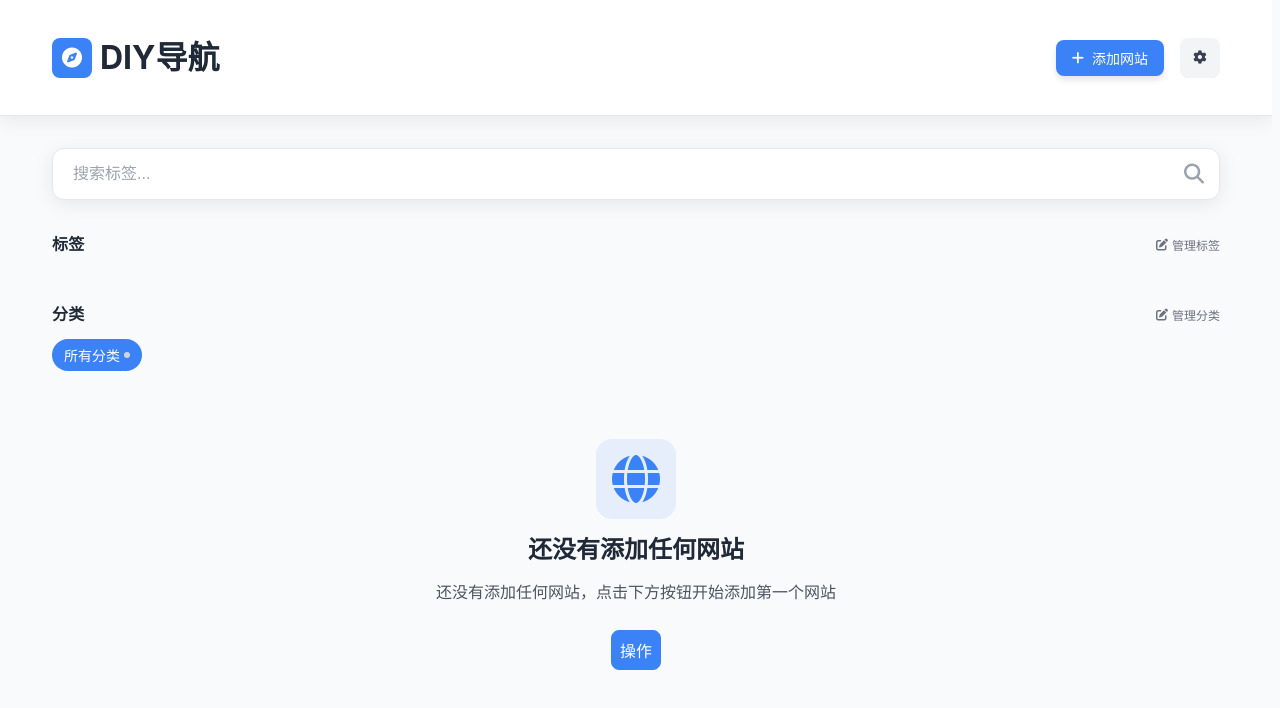
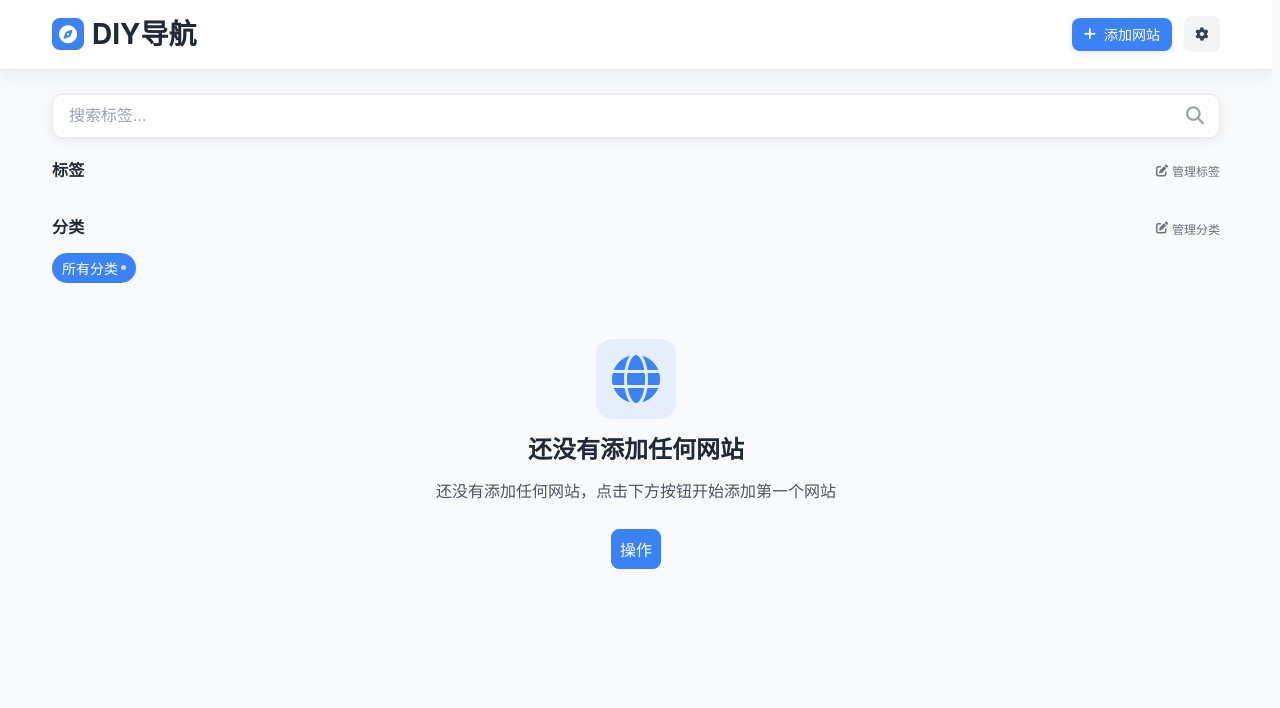
Before and after one commit to slightlee/diy-nav-web, a Vue app: page / in a window 1280 px wide. Shown: the top 708 px of the page. Built offline with nearby package versions, Linux system fonts and the light colour scheme.

Commit message:
style(AppLayout): 调整组件内边距和尺寸样式以优化视觉层次

```diff
--- a/src/components/AppLayout.vue
+++ b/src/components/AppLayout.vue
@@ -451,7 +451,7 @@ onUnmounted(() => {
 .header-content {
   max-width: 1200px;
   margin: 0 auto;
-  padding: 2rem 1rem;
+  padding: 0.75rem 1rem;
   display: flex;
   justify-content: space-between;
   align-items: center;
@@ -464,19 +464,19 @@ onUnmounted(() => {
 }
 
 .logo-icon {
-  width: 40px;
-  height: 40px;
+  width: 32px;
+  height: 32px;
   border-radius: 8px;
   background-color: #3B82F6;
   color: white;
   display: flex;
   align-items: center;
   justify-content: center;
-  font-size: 1.25rem;
+  font-size: 1.125rem;
 }
 
 .app-title {
-  font-size: clamp(1.5rem, 3vw, 2rem);
+  font-size: clamp(1.25rem, 2.5vw, 1.75rem);
   font-weight: bold;
   color: #1F2937;
   margin: 0;
@@ -485,14 +485,14 @@ onUnmounted(() => {
 .header-actions {
   display: flex;
   align-items: center;
-  gap: 1rem;
+  gap: 0.75rem;
 }
 
 .add-site-btn {
   background-color: #3B82F6;
   color: white;
   border: none;
-  padding: 0.5rem 1rem;
+  padding: 0.4rem 0.75rem;
   border-radius: 8px;
   display: flex;
   align-items: center;
@@ -501,11 +501,11 @@ onUnmounted(() => {
   font-weight: 500;
   cursor: pointer;
   transition: all 0.2s ease-in-out;
-  box-shadow: 0 4px 6px rgba(0, 0, 0, 0.1);
+  box-shadow: 0 2px 6px rgba(0, 0, 0, 0.1);
 
   &:hover {
     background-color: #2563EB;
-    box-shadow: 0 6px 8px rgba(0, 0, 0, 0.15);
+    box-shadow: 0 3px 8px rgba(0, 0, 0, 0.15);
     transform: translateY(-1px);
   }
 }
@@ -515,8 +515,8 @@ onUnmounted(() => {
 }
 
 .settings-btn {
-  width: 40px;
-  height: 40px;
+  width: 36px;
+  height: 36px;
   border-radius: 8px;
   background-color: #F3F4F6;
   border: none;
@@ -540,7 +540,7 @@ onUnmounted(() => {
   width: 192px;
   background-color: white;
   border-radius: 8px;
-  box-shadow: 0 10px 25px rgba(0, 0, 0, 0.15);
+  box-shadow: 0 8px 20px rgba(0, 0, 0, 0.12);
   padding: 8px 0;
   z-index: 50;
 }
@@ -575,7 +575,7 @@ onUnmounted(() => {
 // 主内容区域样式
 .main-content {
   flex: 1;
-  padding: 2rem 0;
+  padding: 1.5rem 0;
 }
 
 .container {
@@ -586,28 +586,28 @@ onUnmounted(() => {
 
 // 搜索区域样式
 .search-section {
-  margin-bottom: 2rem;
+  margin-bottom: 1.25rem;
 }
 
 .search-container {
   position: relative;
-  margin-bottom: 2rem;
+  margin-bottom: 1rem;
 }
 
 .search-input {
   width: 100%;
-  padding: 1rem 3rem 1rem 1.25rem;
+  padding: 0.75rem 2.75rem 0.75rem 1rem;
   border: 1px solid #E5E7EB;
-  border-radius: 12px;
+  border-radius: 10px;
   font-size: 1rem;
   background-color: white;
-  box-shadow: 0 4px 20px rgba(0, 0, 0, 0.08);
+  box-shadow: 0 2px 12px rgba(0, 0, 0, 0.08);
   transition: all 0.2s ease-in-out;
 
   &:focus {
     outline: none;
     border-color: #3B82F6;
-    box-shadow: 0 0 0 3px rgba(59, 130, 246, 0.1), 0 4px 20px rgba(0, 0, 0, 0.08);
+    box-shadow: 0 0 0 2px rgba(59, 130, 246, 0.12), 0 2px 12px rgba(0, 0, 0, 0.08);
   }
 
   &::placeholder {
@@ -623,7 +623,7 @@ onUnmounted(() => {
   background: none;
   border: none;
   color: #9CA3AF;
-  font-size: 1.25rem;
+  font-size: 1.125rem;
   cursor: pointer;
   transition: color 0.2s;
 
@@ -634,7 +634,7 @@ onUnmounted(() => {
 
 // 标签筛选样式
 .tag-filter-section {
-  margin-top: 2rem;
+  margin-top: 1.25rem;
 }
 
 .filter-header {
@@ -692,7 +692,7 @@ onUnmounted(() => {
 .filter-actions {
   display: flex;
   align-items: center;
-  gap: 12px;
+  gap: 8px;
 }
 
 .clear-tags-btn {
@@ -717,11 +717,11 @@ onUnmounted(() => {
 .tag-list {
   display: flex;
   flex-wrap: wrap;
-  gap: 8px;
+  gap: 6px;
 }
 
 .tag-item {
-  padding: 6px 12px;
+  padding: 5px 10px;
   border-radius: 9999px;
   font-size: 0.875rem;
   border: 1px solid transparent;
@@ -742,7 +742,7 @@ onUnmounted(() => {
   }
 
   .tag-remove-icon {
-    margin-left: 4px;
+    margin-left: 3px;
     font-size: 0.75rem;
     opacity: 0.7;
     transition: opacity 0.2s;
@@ -755,17 +755,17 @@ onUnmounted(() => {
 
 // 分类筛选样式
 .category-section {
-  margin-bottom: 1.5rem;
+  margin-bottom: 1.25rem;
 }
 
 .category-list {
   display: flex;
   flex-wrap: wrap;
-  gap: 8px;
+  gap: 6px;
 }
 
 .category-tag {
-  padding: 6px 12px;
+  padding: 5px 10px;
   border-radius: 9999px;
   font-size: 0.875rem;
   background-color: #F3F4F6;
@@ -786,9 +786,9 @@ onUnmounted(() => {
   }
 
   .dot {
-    margin-left: 4px;
-    width: 6px;
-    height: 6px;
+    margin-left: 3px;
+    width: 5px;
+    height: 5px;
     border-radius: 50%;
     background-color: #D1D5DB;
 
@@ -802,8 +802,8 @@ onUnmounted(() => {
 .website-grid {
   display: grid;
   grid-template-columns: repeat(auto-fill, minmax(280px, 1fr));
-  gap: 1rem;
-  margin-bottom: 2rem;
+  gap: 0.875rem;
+  margin-bottom: 1.5rem;
 
   @media (min-width: 640px) {
     grid-template-columns: repeat(auto-fill, minmax(280px, 1fr));
@@ -811,13 +811,13 @@ onUnmounted(() => {
 
   @media (min-width: 768px) {
     grid-template-columns: repeat(auto-fill, minmax(280px, 1fr));
-    gap: 1rem;
+    gap: 0.875rem;
   }
 
   @media (min-width: 1024px) {
     grid-template-columns: repeat(auto-fill, minmax(280px, 1fr));
-    gap: 1rem;
-  }
+    gap: 0.875rem;
+}
 }
 
 // 添加网站卡片样式
@@ -825,13 +825,13 @@ onUnmounted(() => {
   background-color: white;
   border: 2px dashed #E5E7EB;
   border-radius: 8px;
-  padding: 1.5rem;
+  padding: 1.25rem;
   cursor: pointer;
   transition: all 0.2s ease-in-out;
   display: flex;
   align-items: center;
   justify-content: center;
-  min-height: 160px;
+  min-height: 140px;
 
   &:hover {
     border-color: #3B82F6;
@@ -843,31 +843,31 @@ onUnmounted(() => {
   display: flex;
   flex-direction: column;
   align-items: center;
-  gap: 0.5rem;
+  gap: 0.4rem;
   color: #6B7280;
 }
 
 .add-icon {
-  width: 40px;
-  height: 40px;
+  width: 36px;
+  height: 36px;
   border-radius: 50%;
   background-color: #F3F4F6;
   display: flex;
   align-items: center;
   justify-content: center;
-  font-size: 1.25rem;
+  font-size: 1.125rem;
 }
 
 // 搜索结果样式
 .search-results-section {
-  margin-bottom: 2rem;
+  margin-bottom: 1.25rem;
 }
 
 .results-header {
   display: flex;
   justify-content: space-between;
   align-items: center;
-  margin-bottom: 1rem;
+  margin-bottom: 0.75rem;
 
   h3 {
     font-size: 1.125rem;
@@ -899,7 +899,7 @@ onUnmounted(() => {
 // 响应式调整
 @media (max-width: 768px) {
   .header-content {
-    padding: 1rem;
+    padding: 0.75rem;
   }
 
   .header-actions {
```
